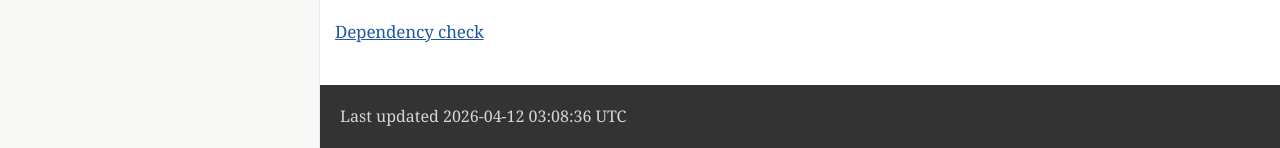
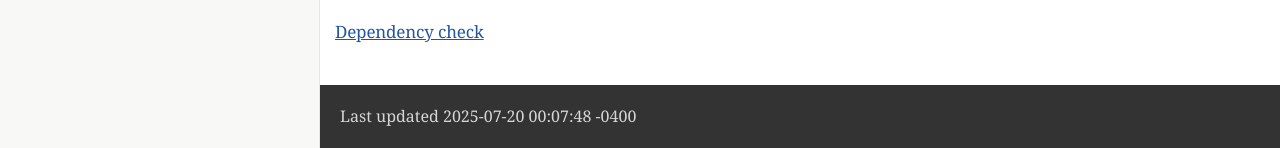
Before and after one commit to Bedework/bw-calendar-common, a Jekyll site: the page docs/index.html, which Jekyll copies as it is, in a window 1280 px wide and 900 px high, scrolled down 3438 px. Shown: the part 752-900 px from the top of the window. Built offline with Jekyll 4.4.1, drawn with Linux system fonts in a browser that asks for light colours; some web fonts are replaced.

Commit message:
Update changelog

```diff
--- a/docs/index.html
+++ b/docs/index.html
@@ -276,7 +276,7 @@ Add the artifact(s) as a dependency to your project:</p>
 </div>
 <div id="footer">
 <div id="footer-text">
-Last updated 2026-04-12 03:08:36 UTC
+Last updated 2025-07-20 00:07:48 -0400
 </div>
 </div>
 </body>
```
Also changed, not shown: CHANGELOG.md.
